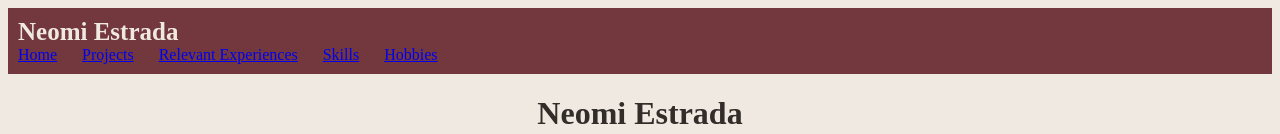
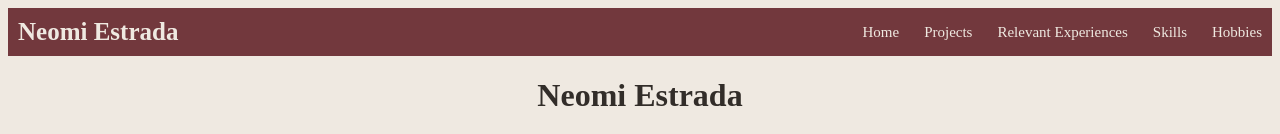
Before and after one commit to neomiestrada10/portfolio-website, a plain HTML site: page index.html in a window 1280 px wide. Shown: the top 134 px of the page. Drawn offline with Linux system fonts and the light colour scheme.

Commit message:
Fix navigation bar layout

```diff
--- a/styles.css
+++ b/styles.css
@@ -108,6 +108,7 @@ footer button {
 
 /* Navbar */
 .navbar {
+    display: flex;
     align-items: center;
     background-color: #72383D;
     padding: 10px;
@@ -121,8 +122,15 @@ footer button {
 
 .nav-links {
     display: flex;
-    list-style: none;
-    gap: 25px;
+    list-style: none; /* Remove bullet points */
+    gap: 25px; /* Add gap between links */
     margin: 0;
     padding: 0;
+    margin-left: auto;
 }
+
+.nav-links a{
+    color: #EFE9E1;
+    font-size: 15px;
+    text-decoration: none;
+}
```
